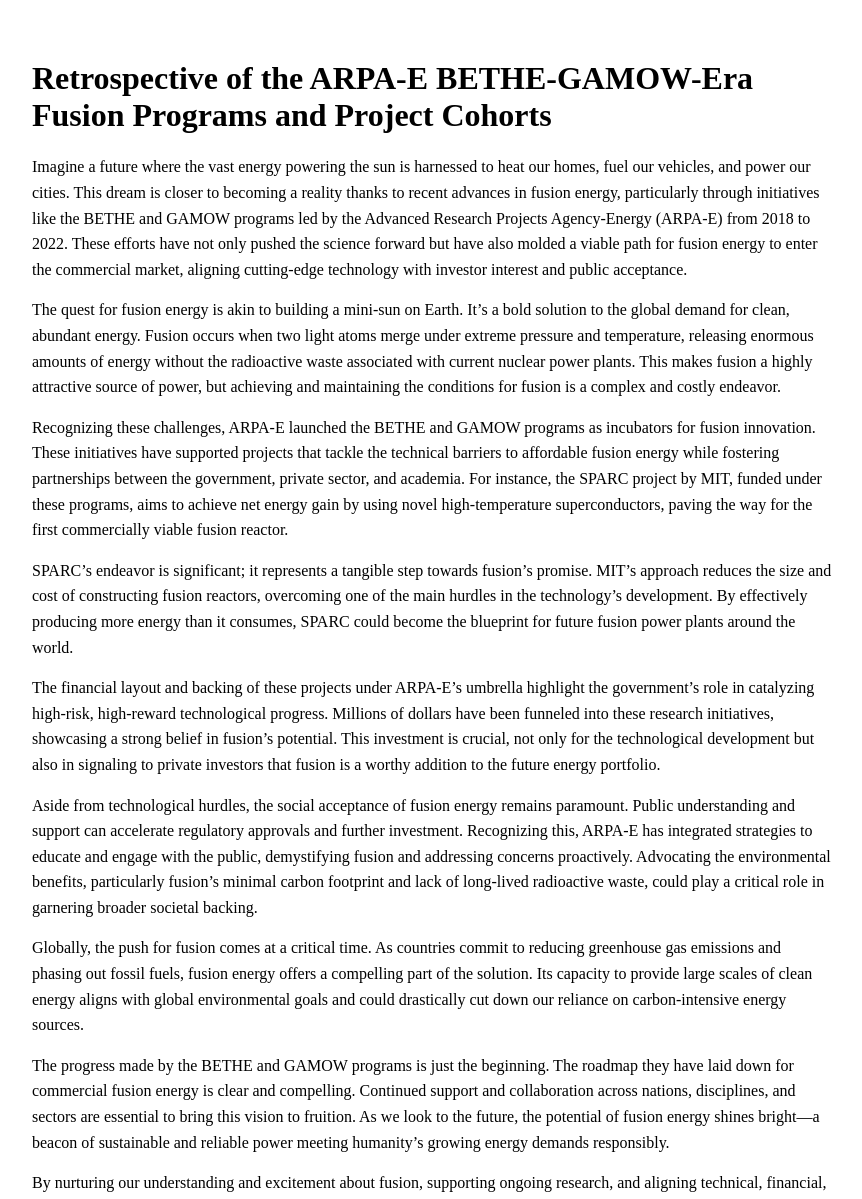
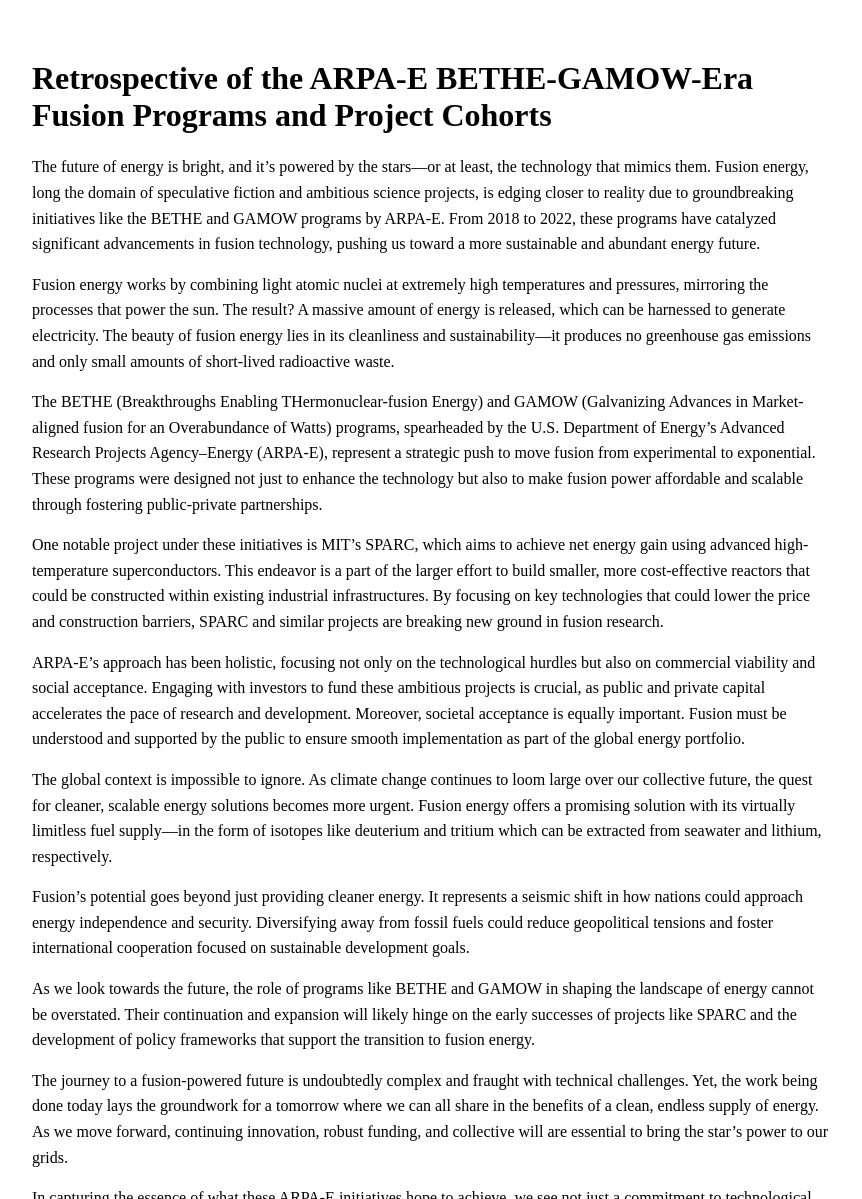
Before and after one commit to hyperpoint/hyperpoint.github.io, a Jekyll site: the page built from _posts/2025-05-01-75c0f7c4e84920ce2da07b1ce2cb2376-retrospective-of-the-arpa-e-bethe-gamow-era-fusion-programs-and-project-cohorts.md, in a window 1280 px wide and 1400 px high. Shown: the part 201-1400 px from the top of the window, without its empty margins (208-1070 px from the left). Built offline with Jekyll 4.4.1, drawn with Linux system fonts in a browser that asks for light colours; some of the changed text lies outside the part shown.

Commit message:
Update blog post: Retrospective of the ARPA-E BETHE-GAMOW-Era Fusion Programs and Project Cohorts

```diff
--- a/_posts/2025-05-01-75c0f7c4e84920ce2da07b1ce2cb2376-retrospective-of-the-arpa-e-bethe-gamow-era-fusion-programs-and-project-cohorts.md
+++ b/_posts/2025-05-01-75c0f7c4e84920ce2da07b1ce2cb2376-retrospective-of-the-arpa-e-bethe-gamow-era-fusion-programs-and-project-cohorts.md
@@ -13,20 +13,22 @@ citation: "arXiv: Retrospective of the ARPA-E BETHE-GAMOW-Era Fusion Programs an
   Cohorts"
 ---
 
-Imagine a future where the vast energy powering the sun is harnessed to heat our homes, fuel our vehicles, and power our cities. This dream is closer to becoming a reality thanks to recent advances in fusion energy, particularly through initiatives like the BETHE and GAMOW programs led by the Advanced Research Projects Agency-Energy (ARPA-E) from 2018 to 2022. These efforts have not only pushed the science forward but have also molded a viable path for fusion energy to enter the commercial market, aligning cutting-edge technology with investor interest and public acceptance.
+The future of energy is bright, and it's powered by the stars—or at least, the technology that mimics them. Fusion energy, long the domain of speculative fiction and ambitious science projects, is edging closer to reality due to groundbreaking initiatives like the BETHE and GAMOW programs by ARPA-E. From 2018 to 2022, these programs have catalyzed significant advancements in fusion technology, pushing us toward a more sustainable and abundant energy future.
 
-The quest for fusion energy is akin to building a mini-sun on Earth. It's a bold solution to the global demand for clean, abundant energy. Fusion occurs when two light atoms merge under extreme pressure and temperature, releasing enormous amounts of energy without the radioactive waste associated with current nuclear power plants. This makes fusion a highly attractive source of power, but achieving and maintaining the conditions for fusion is a complex and costly endeavor.
+Fusion energy works by combining light atomic nuclei at extremely high temperatures and pressures, mirroring the processes that power the sun. The result? A massive amount of energy is released, which can be harnessed to generate electricity. The beauty of fusion energy lies in its cleanliness and sustainability—it produces no greenhouse gas emissions and only small amounts of short-lived radioactive waste.
 
-Recognizing these challenges, ARPA-E launched the BETHE and GAMOW programs as incubators for fusion innovation. These initiatives have supported projects that tackle the technical barriers to affordable fusion energy while fostering partnerships between the government, private sector, and academia. For instance, the SPARC project by MIT, funded under these programs, aims to achieve net energy gain by using novel high-temperature superconductors, paving the way for the first commercially viable fusion reactor.
+The BETHE (Breakthroughs Enabling THermonuclear-fusion Energy) and GAMOW (Galvanizing Advances in Market-aligned fusion for an Overabundance of Watts) programs, spearheaded by the U.S. Department of Energy's Advanced Research Projects Agency–Energy (ARPA-E), represent a strategic push to move fusion from experimental to exponential. These programs were designed not just to enhance the technology but also to make fusion power affordable and scalable through fostering public-private partnerships.
 
-SPARC's endeavor is significant; it represents a tangible step towards fusion's promise. MIT's approach reduces the size and cost of constructing fusion reactors, overcoming one of the main hurdles in the technology’s development. By effectively producing more energy than it consumes, SPARC could become the blueprint for future fusion power plants around the world.
+One notable project under these initiatives is MIT's SPARC, which aims to achieve net energy gain using advanced high-temperature superconductors. This endeavor is a part of the larger effort to build smaller, more cost-effective reactors that could be constructed within existing industrial infrastructures. By focusing on key technologies that could lower the price and construction barriers, SPARC and similar projects are breaking new ground in fusion research.
 
-The financial layout and backing of these projects under ARPA-E’s umbrella highlight the government’s role in catalyzing high-risk, high-reward technological progress. Millions of dollars have been funneled into these research initiatives, showcasing a strong belief in fusion’s potential. This investment is crucial, not only for the technological development but also in signaling to private investors that fusion is a worthy addition to the future energy portfolio.
+ARPA-E's approach has been holistic, focusing not only on the technological hurdles but also on commercial viability and social acceptance. Engaging with investors to fund these ambitious projects is crucial, as public and private capital accelerates the pace of research and development. Moreover, societal acceptance is equally important. Fusion must be understood and supported by the public to ensure smooth implementation as part of the global energy portfolio.
 
-Aside from technological hurdles, the social acceptance of fusion energy remains paramount. Public understanding and support can accelerate regulatory approvals and further investment. Recognizing this, ARPA-E has integrated strategies to educate and engage with the public, demystifying fusion and addressing concerns proactively. Advocating the environmental benefits, particularly fusion’s minimal carbon footprint and lack of long-lived radioactive waste, could play a critical role in garnering broader societal backing.
+The global context is impossible to ignore. As climate change continues to loom large over our collective future, the quest for cleaner, scalable energy solutions becomes more urgent. Fusion energy offers a promising solution with its virtually limitless fuel supply—in the form of isotopes like deuterium and tritium which can be extracted from seawater and lithium, respectively.
 
-Globally, the push for fusion comes at a critical time. As countries commit to reducing greenhouse gas emissions and phasing out fossil fuels, fusion energy offers a compelling part of the solution. Its capacity to provide large scales of clean energy aligns with global environmental goals and could drastically cut down our reliance on carbon-intensive energy sources.
+Fusion's potential goes beyond just providing cleaner energy. It represents a seismic shift in how nations could approach energy independence and security. Diversifying away from fossil fuels could reduce geopolitical tensions and foster international cooperation focused on sustainable development goals.
 
-The progress made by the BETHE and GAMOW programs is just the beginning. The roadmap they have laid down for commercial fusion energy is clear and compelling. Continued support and collaboration across nations, disciplines, and sectors are essential to bring this vision to fruition. As we look to the future, the potential of fusion energy shines bright—a beacon of sustainable and reliable power meeting humanity’s growing energy demands responsibly.
+As we look towards the future, the role of programs like BETHE and GAMOW in shaping the landscape of energy cannot be overstated. Their continuation and expansion will likely hinge on the early successes of projects like SPARC and the development of policy frameworks that support the transition to fusion energy.
 
-By nurturing our understanding and excitement about fusion, supporting ongoing research, and aligning technical, financial, and societal elements, we move closer to a world powered, at least in part, by the stars. The journey of fusion energy from a scientific marvel to a mainstay in our energy system is undoubtedly complex, but as each piece falls into place, the dream of lighting up the world with stars of our own making becomes all the more attainable.
+The journey to a fusion-powered future is undoubtedly complex and fraught with technical challenges. Yet, the work being done today lays the groundwork for a tomorrow where we can all share in the benefits of a clean, endless supply of energy. As we move forward, continuing innovation, robust funding, and collective will are essential to bring the star's power to our grids.
+
+In capturing the essence of what these ARPA-E initiatives hope to achieve, we see not just a commitment to technological breakthroughs but a roadmap for how we might light up the world in ways once thought impossible. The future of energy is not just about generating power, but about empowering generations to come with cleaner, more sustainable choices. The promise of fusion energy is bright, and thanks to these forward-thinking efforts, it's closer than ever to becoming part of our daily lives.
```
Also changed, not shown: other parts of _posts/2025-05-01-75c0f7c4e84920ce2da07b1ce2cb2376-retrospective-of-the-arpa-e-bethe-gamow-era-fusion-programs-and-project-cohorts.md (+1 -1 lines).
